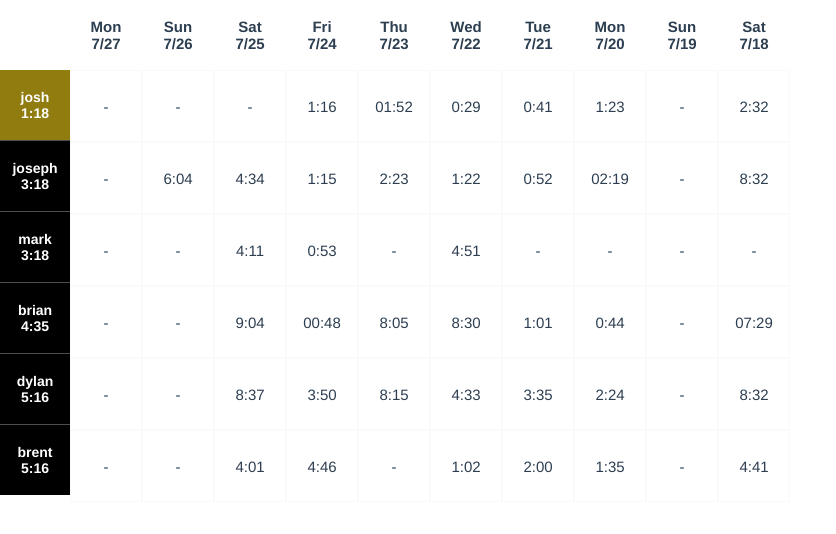
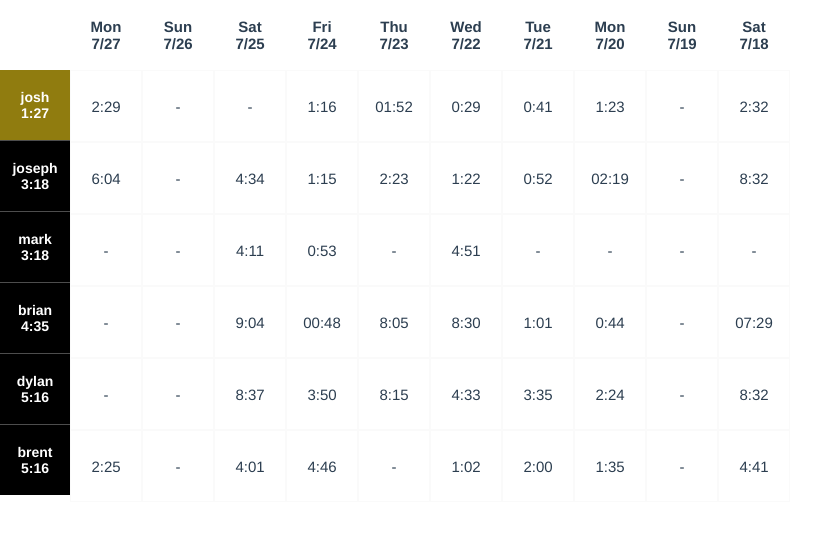
Before and after one commit to josephcross/nyt-scores, a Vue app: page / in a window 1280 px wide. Shown: the top 534 px of the page, without its empty margins (0-836 px from the left). Built offline with nearby package versions, Linux system fonts and the light colour scheme.

Commit message:
add times

```diff
--- a/src/App.vue
+++ b/src/App.vue
@@ -43,6 +43,7 @@ export default {
     },
     boys() {
       const timesBrian = {
+        '7/27': '',
         '7/26': '',
         '7/25': '9:04',
         '7/24': '00:48',
@@ -56,7 +57,8 @@ export default {
       };
 
       const timesJoseph = {
-        '7/26': '6:04',
+        '7/27': '6:04',
+        '7/26': '',
         '7/25': '4:34',
         '7/24': '1:15',
         '7/23': '2:23',
@@ -69,6 +71,7 @@ export default {
       };
 
       const timesJosh = {
+        '7/27': '2:29',
         '7/26': '',
         '7/25': '',
         '7/24': '1:16',
@@ -82,6 +85,7 @@ export default {
       }
 
       const timesDylan = {
+        '7/27': '',
         '7/26': '',
         '7/25': '8:37',
         '7/24': '3:50',
@@ -95,6 +99,7 @@ export default {
       }
 
       const timesBrent = {
+        '7/27': '2:25',
         '7/26': '',
         '7/25': '4:01',
         '7/24': '4:46',
@@ -108,6 +113,7 @@ export default {
       }
 
       const timesMark = {
+        '7/27': '',
         '7/26': '',
         '7/25': '4:11',
         '7/24': '0:53',
```
